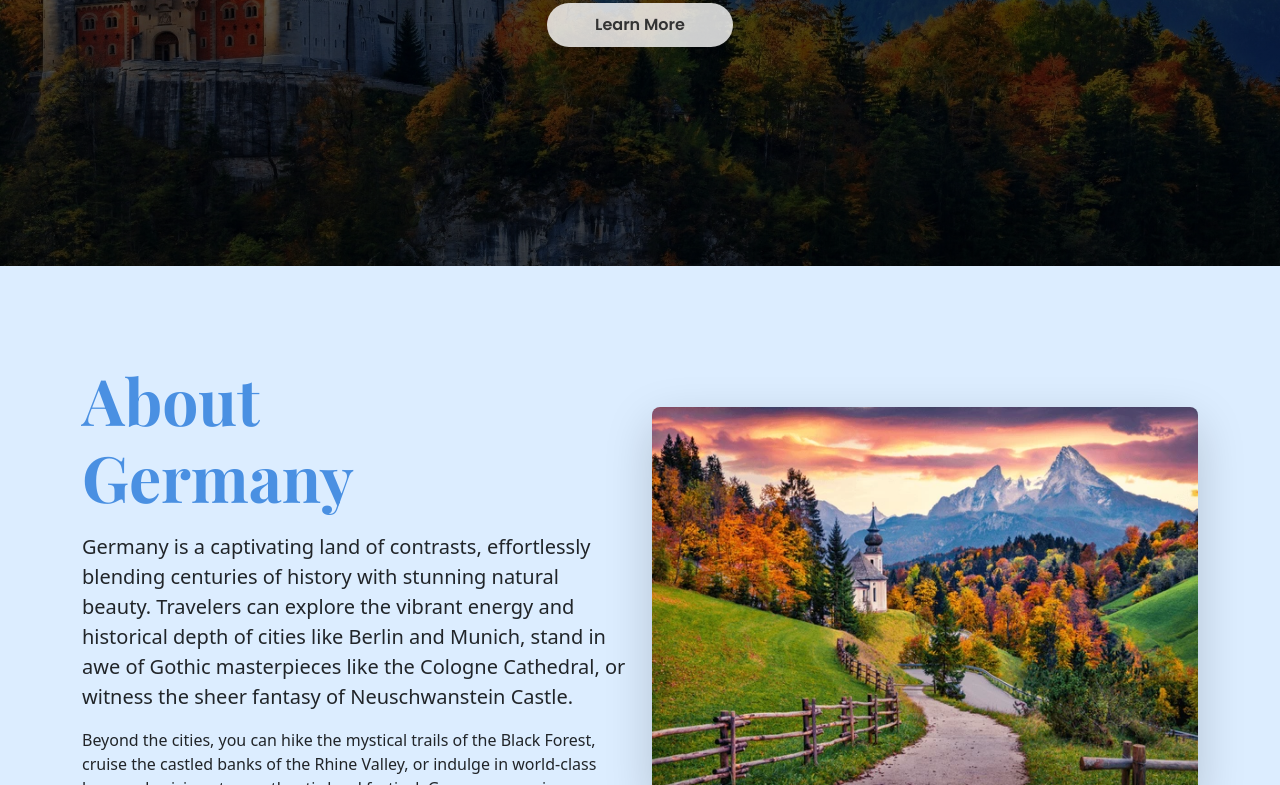
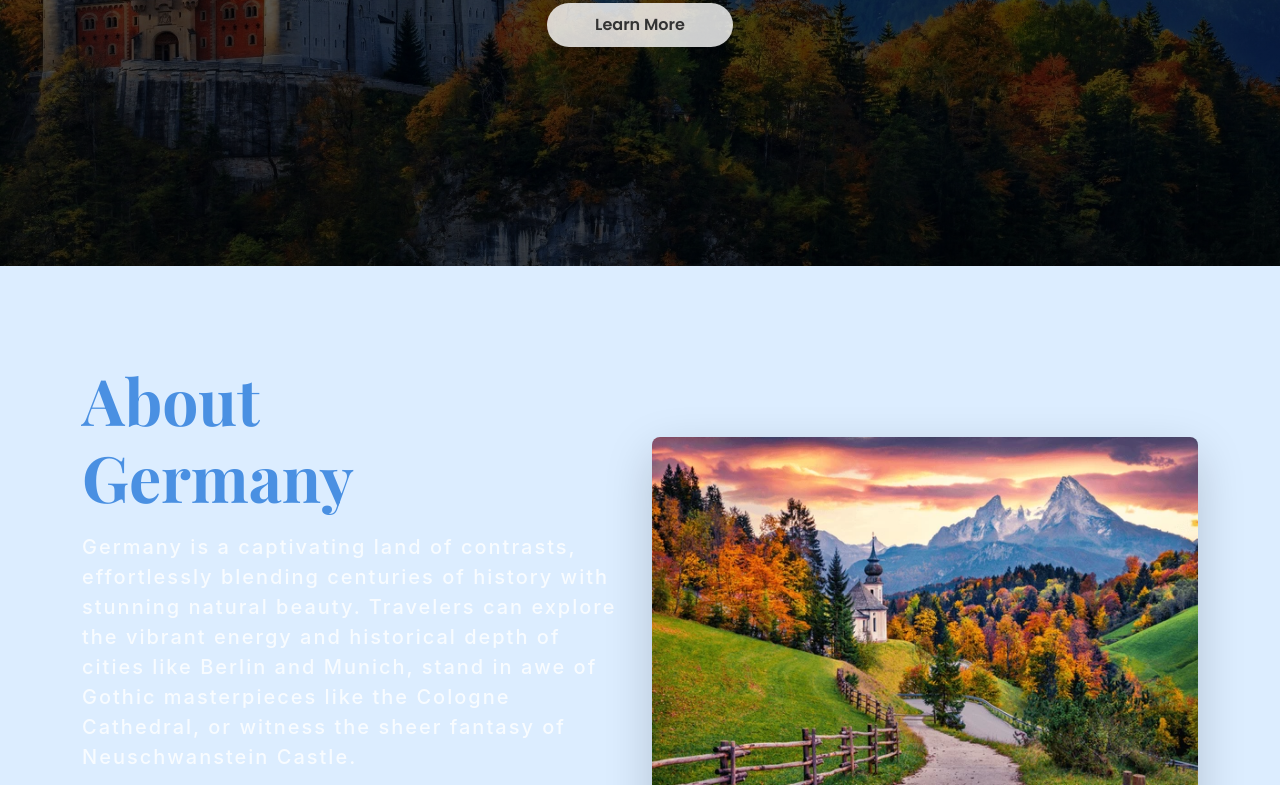
Before and after one commit to JRayver/Place_Showcase, a plain HTML site: page index.html in a window 1280 px wide. Shown: the part 374-1159 px from the top of the page. Drawn offline with nearby package versions, Linux system fonts and the light colour scheme.

Commit message:
changing font

```diff
--- a/style.css
+++ b/style.css
@@ -40,6 +40,13 @@ body {
     font-weight: 700;
 }
 
+.lead {
+    font-family: 'Inter', sans-serif !important;
+    color: #ffffffcc;
+    font-weight: 500;
+    letter-spacing: 2px;
+}
+
 .btn {
     background-color: #ffffffcc;
     color: #333;
```
